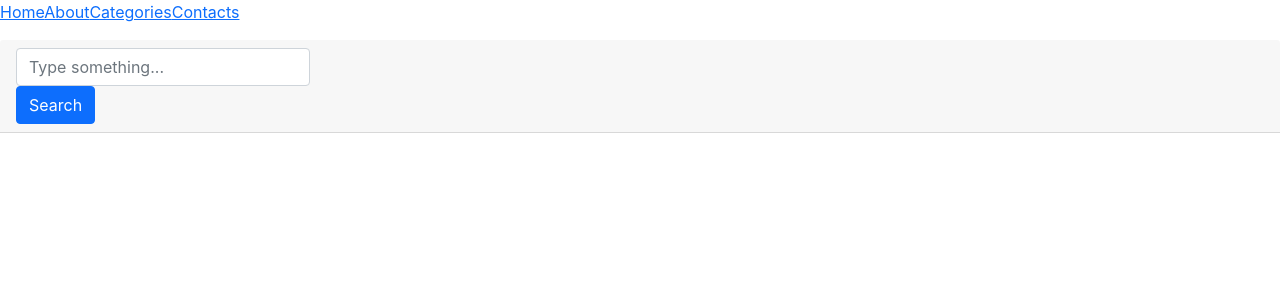
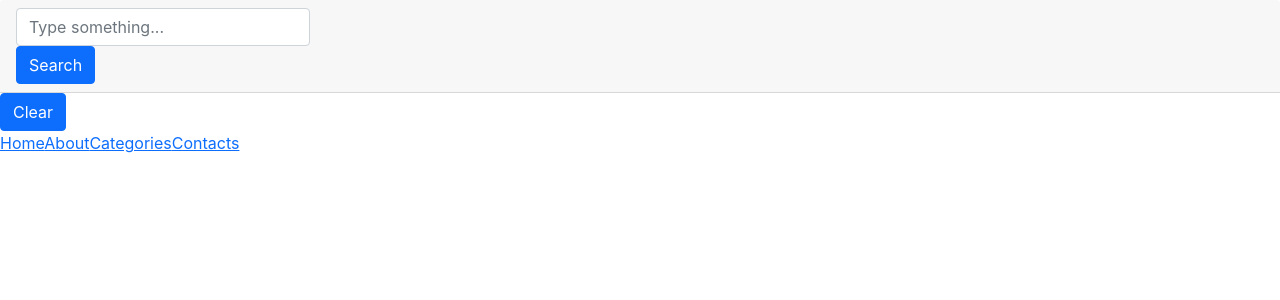
Before and after one commit to NatalieLouise91/bookapp, a React (Create React App) app: page / in a window 1280 px wide. Shown: the top 300 px of the page. Built offline with nearby package versions, Linux system fonts and the light colour scheme.

Commit message:
wow i did something, clear button works somehow

```diff
--- a/src/components/App.js
+++ b/src/components/App.js
@@ -6,11 +6,13 @@ import Navigation from './Navigation';
 import About from './About';
 import Categories from './Categories';
 import Contacts from './Contacts';
-import Books from './Books';
-
+// import Books from './Books';
+import Search from './Search';
+import SearchBar from './SearchBar';
 function App() {
   return (
     <div>
+      <SearchBar/>
       <BrowserRouter>
         <Navigation/>
         <Switch>
@@ -18,9 +20,9 @@ function App() {
           <Route path="/about" exact component={About}/>
           <Route path="/categories" exact component={Categories}/>
           <Route path="/contacts" exact component={Contacts}/>
+          <Route path="/search" exact component={Search}/>
         </Switch>
       </BrowserRouter>
-      <Books/>
     </div>
     );
 }
--- /dev/null
+++ b/src/components/Search.js
@@ -0,0 +1,11 @@
+import React from 'react'
+
+function Search() {
+    return (
+        <div>
+
+        </div>
+    )
+}
+
+export default Search
--- a/src/components/SearchBar.js
+++ b/src/components/SearchBar.js
@@ -18,6 +18,11 @@ const SearchBar = () => {
             })
     }
 
+    function handleClear(event){
+        event.preventDefault();
+        setResult([])
+    }
+
     return (
         <form onSubmit={handleSubmit}>
         <div className="card-header main-search">
@@ -30,6 +35,8 @@ const SearchBar = () => {
                 </div>
             </div>
         </div>
+
+        <input onClick={handleClear} type="submit" value="Clear" className="btn btn-primary" />
 
         <div className="container">
                 <div className="row">
```
